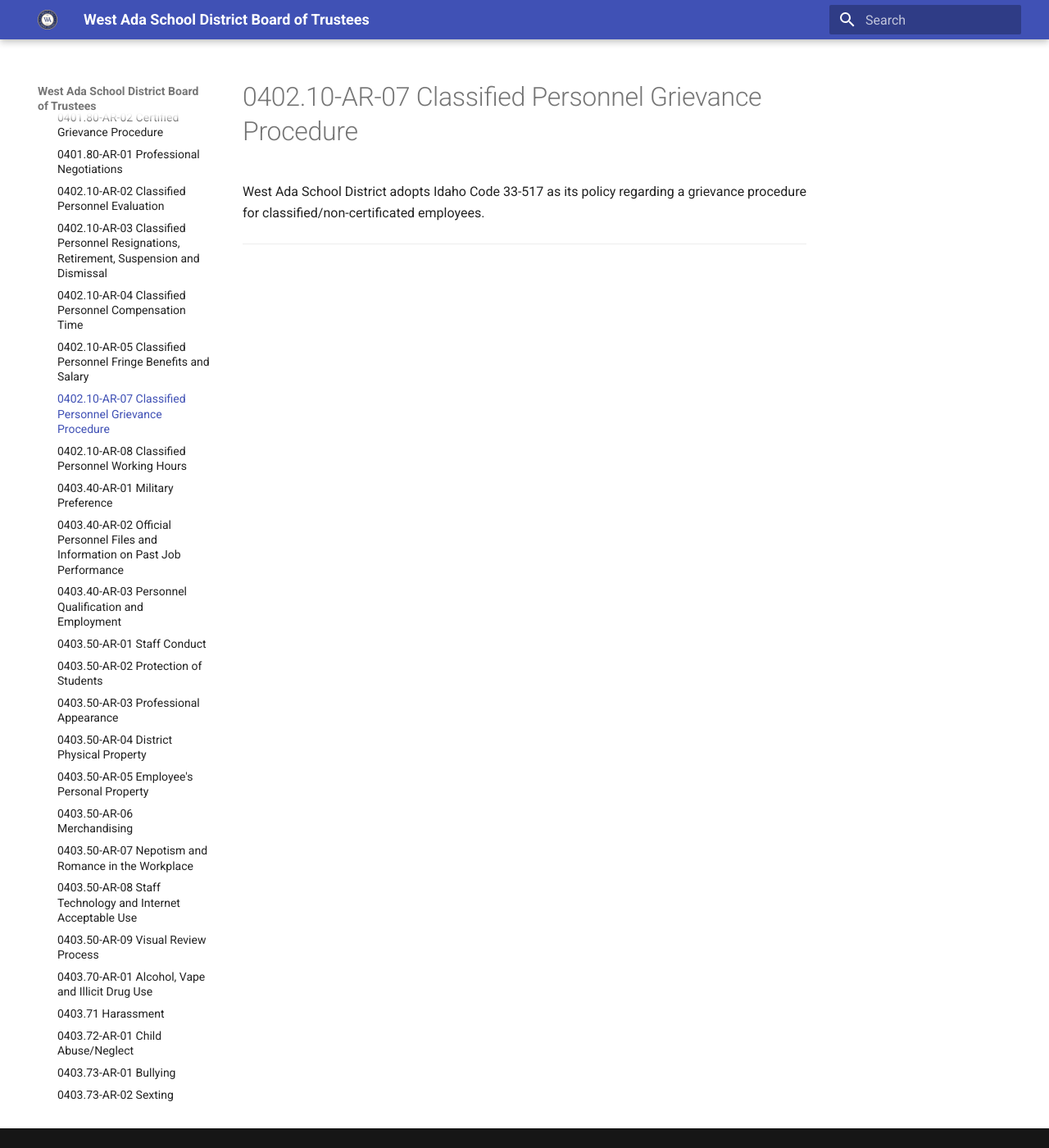
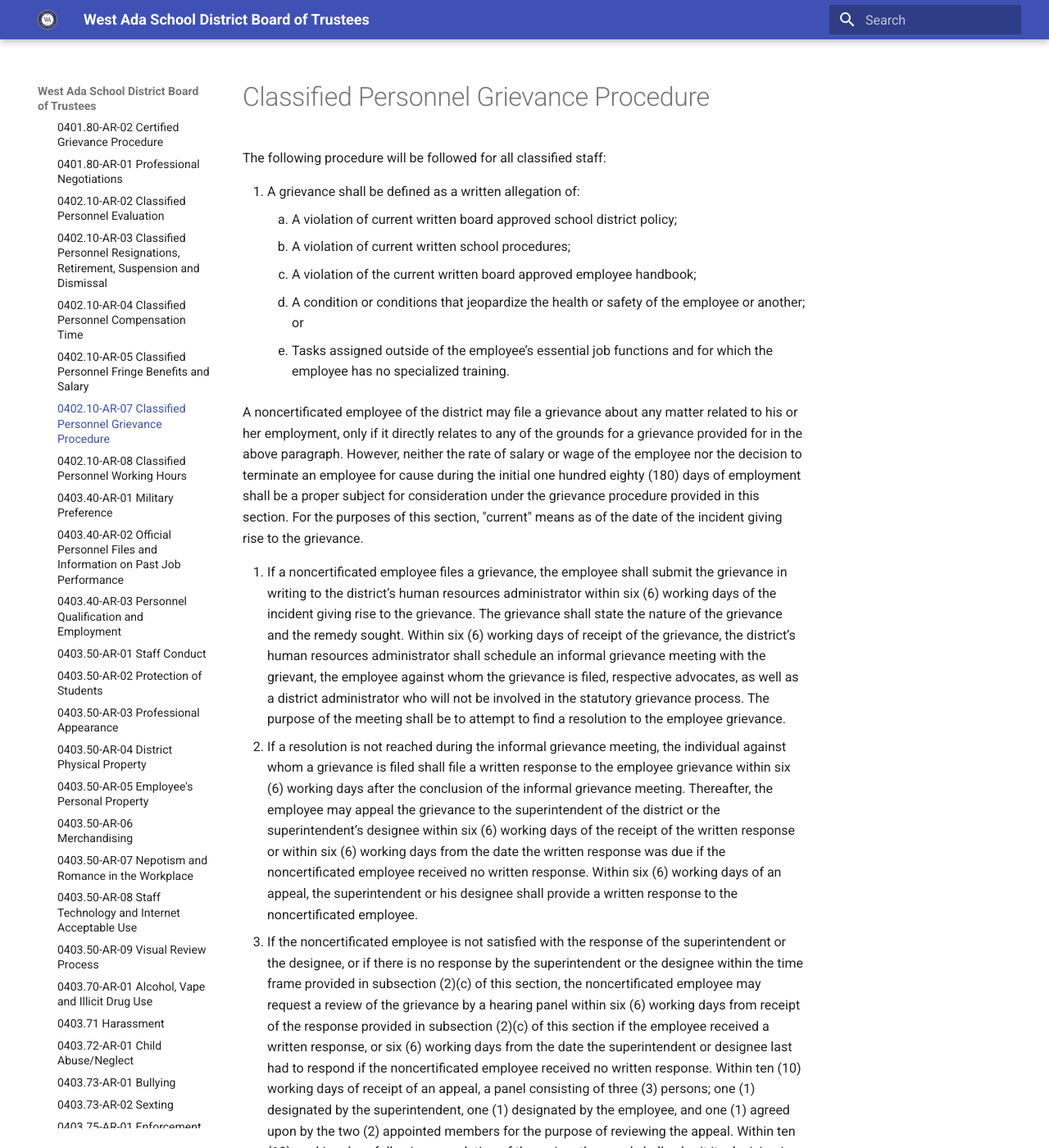
Before and after one commit to westada/section-400-hr-policy-review, an MkDocs documentation site: the page built from docs/regulations/0400-Staff/0402.10-AR-07.md, in a window 1280 px wide and 1400 px high. Shown: the whole window at 82% size. Built offline with MkDocs 1.6.1 and Material for MkDocs 9.7.7, drawn with Linux system fonts in a browser that asks for light colours; some of the changed text lies outside the part shown.

Commit message:
sync with official repo

```diff
--- a/docs/regulations/0400-Staff/0402.10-AR-07.md
+++ b/docs/regulations/0400-Staff/0402.10-AR-07.md
@@ -4,4 +4,28 @@ kind: AR
 title: 0402.10-AR-07 Classified Personnel Grievance Procedure
 ---
 
-West Ada School District adopts Idaho Code 33-517 as its policy regarding a grievance procedure for classified/non-certificated employees.
+# Classified Personnel Grievance Procedure
+
+The following procedure will be followed for all classified staff:
+
+1. A grievance shall be defined as a written allegation of:
+    1. A violation of current written board approved school district policy;
+    1. A violation of current written school procedures;
+    1. A violation of the current written board approved employee handbook;
+    1. A condition or conditions that jeopardize the health or safety of the employee or another; or
+    1. Tasks assigned outside of the employee’s essential job functions and for which the employee has no specialized training.
+
+A noncertificated employee of the district may file a grievance about any matter related to his or her employment, only if it directly relates to any of the grounds for a grievance provided for in the above paragraph. However, neither the rate of salary or wage of the employee nor the decision to terminate an employee for cause during the initial one hundred eighty (180) days of employment shall be a proper subject for consideration under the grievance procedure provided in this section. For the purposes of this section, "current" means as of the date of the incident giving rise to the grievance.
+
+1. If a noncertificated employee files a grievance, the employee shall submit the grievance in writing to the district’s human resources administrator within six (6) working days of the incident giving rise to the grievance. The grievance shall state the nature of the grievance and the remedy sought. Within six (6) working days of receipt of the grievance, the district’s human resources administrator shall schedule an informal grievance meeting with the grievant, the employee against whom the grievance is filed, respective advocates, as well as a district administrator who will not be involved in the statutory grievance process. The purpose of the meeting shall be to attempt to find a resolution to the employee grievance.
+1. If a resolution is not reached during the informal grievance meeting, the individual against whom a grievance is filed shall file a written response to the employee grievance within six (6) working days after the conclusion of the informal grievance meeting. Thereafter, the employee may appeal the grievance to the superintendent of the district or the superintendent’s designee within six (6) working days of the receipt of the written response or within six (6) working days from the date the written response was due if the noncertificated employee received no written response. Within six (6) working days of an appeal, the superintendent or his designee shall provide a written response to the noncertificated employee.
+1. If the noncertificated employee is not satisfied with the response of the superintendent or the designee, or if there is no response by the superintendent or the designee within the time frame provided in subsection (2)(c) of this section, the noncertificated employee may request a review of the grievance by a hearing panel within six (6) working days from receipt of the response provided in subsection (2)(c) of this section if the employee received a written response, or six (6) working days from the date the superintendent or designee last had to respond if the noncertificated employee received no written response. Within ten (10) working days of receipt of an appeal, a panel consisting of three (3) persons; one (1) designated by the superintendent, one (1) designated by the employee, and one (1) agreed upon by the two (2) appointed members for the purpose of reviewing the appeal. Within ten (10) working days following completion of the review, the panel shall submit its decision in writing to the noncertificated employee, the superintendent, and the board of trustees.
+1. The panel’s decision shall be the final and conclusive resolution of the grievance unless the board of trustees overturns the panel’s decision by resolution at the board of trustees’ next regularly scheduled public meeting or unless, within forty-two (42) calendar days of the filing of the board’s decision, either party appeals to the district court in the county where the school district is located. Upon appeal of a decision of the board of trustees, the district court may affirm or set aside and remand the matter to the board of trustees upon the following grounds, and shall not set the same aside on any other grounds:
+    1. That the findings of fact are not based on any substantial, competent evidence;
+    1. That the board of trustees has acted without jurisdiction or in excess of its powers;
+    1. That the findings by the board of trustees as a matter of law do not support the decision.
+1. A noncertificated employee filing a grievance pursuant to this section shall be entitled to a representative of the employee’s choice at each step of the grievance procedure provided in this section. The person against whom the grievance is filed, the superintendent or the superintendent’s designee shall be entitled to a representative at each step of the grievance procedure. None of these individuals will be qualified to sit on the advisory grievance panel.
+1. The timelines of the grievance procedure established in this section may be waived or modified by mutual agreement.
+1. Utilization of the grievance procedure established pursuant to this section shall not constitute a waiver of any right of appeal available pursuant to law or regulation.
+1. No member of the administration shall take reprisals affecting the employment status of any party in interest. The employee filing a grievance shall not take any reprisals regarding the course of the outcome of the grievance nor take any reprisals against any party or witness participating in the grievance.
+1. A noncertificated employee of a school district shall be provided a personnel file consistent with the provisions of section 33-518, Idaho Code.
```
Also changed, not shown: docs/regulations/0400-Staff/0402.10-AR-05.md (+2 -2 lines), docs/regulations/0400-Staff/0403.40-AR-02.md (+1 -1 lines), docs/regulations/0400-Staff/0403.90-AR-05.md (deleted, +0 -8 lines).
